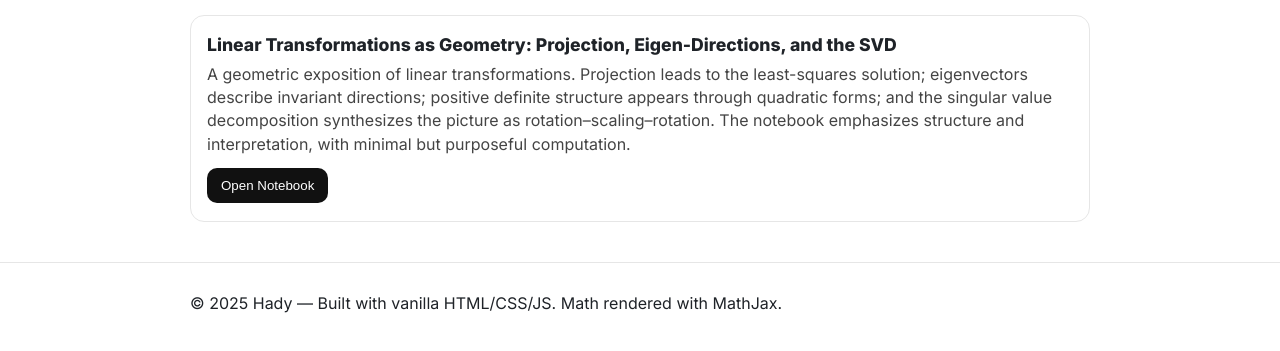
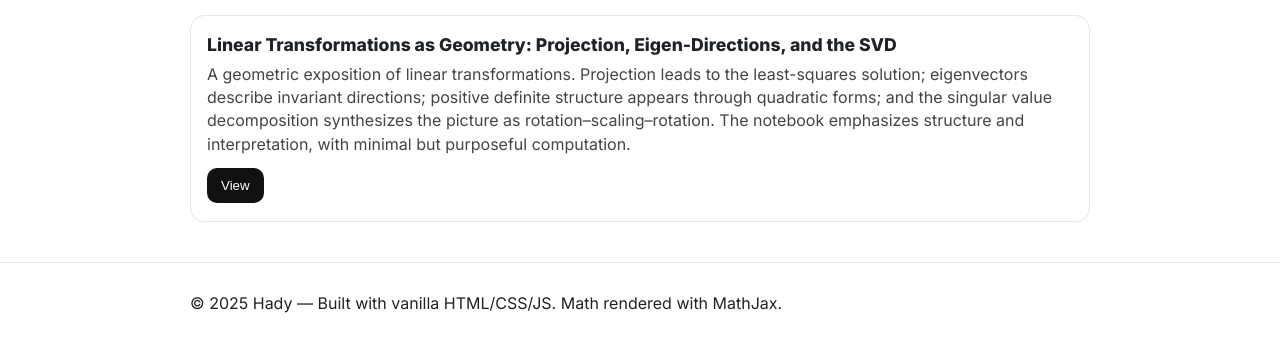
Before and after one commit to hadyh97/Notes, a plain HTML site: page projects.html in a window 1280 px wide. Shown: the part 137-488 px from the top of the page. Drawn offline with nearby package versions, Linux system fonts and the light colour scheme.

Commit message:
Update projects.html

```diff
--- a/projects.html
+++ b/projects.html
@@ -37,7 +37,7 @@
           positive definite structure appears through quadratic forms; and the singular value decomposition synthesizes the picture as rotation–scaling–rotation.
           The notebook emphasizes structure and interpretation, with minimal but purposeful computation.
         </p>
-        <button class="open-btn" data-notebook="notebooks/Linear.Transforms.html">Open Notebook</button>
+        <button class="open-btn" data-notebook="notebooks/Linear.Transforms.html">View</button>
       </div>
     </section>
   </main>
```
